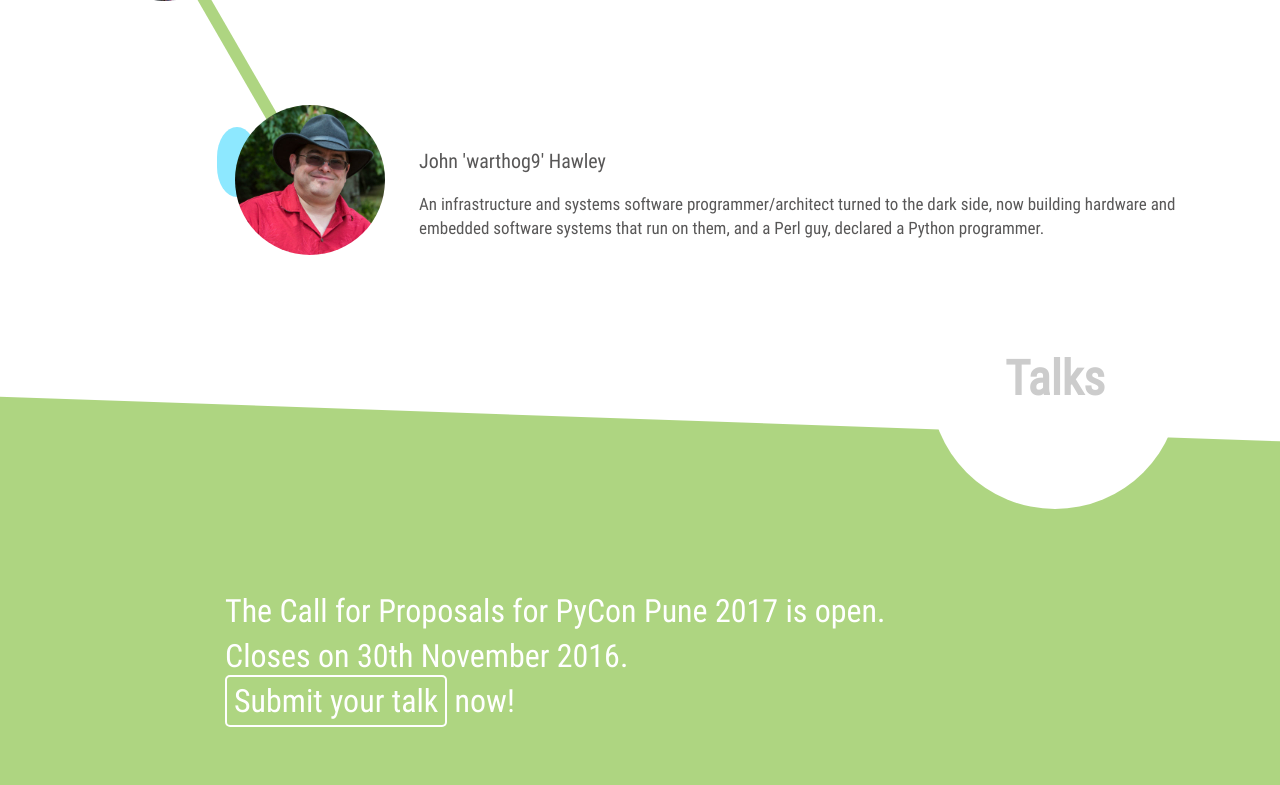
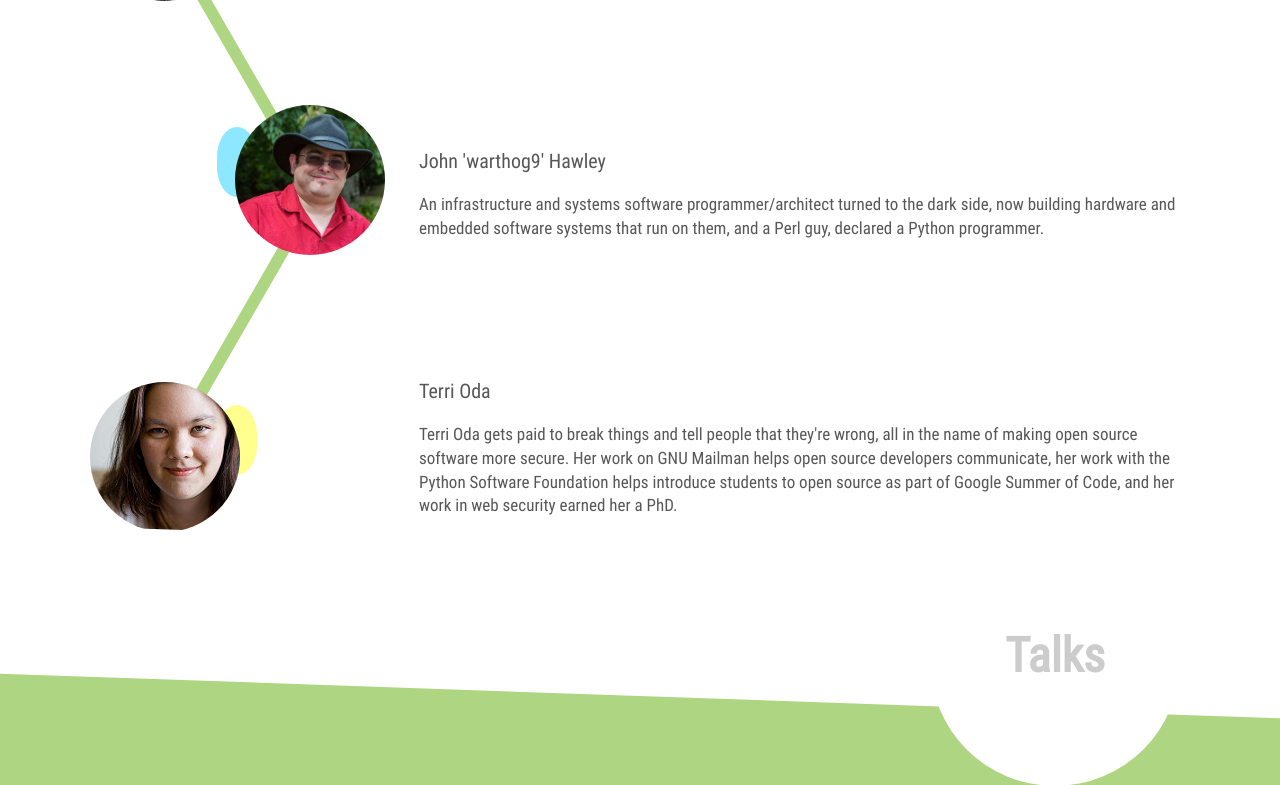
Before and after one commit to PyConPune/pune.pycon.org, a Python web app: template templates/index.html in a window 1280 px wide. Shown: the part 2260-3045 px from the top of the page. Run offline with Jinja, Linux system fonts and the light colour scheme; the template is opened without the code that fills it, so the values that code supplies are empty; some libraries are stand-ins or nearby versions.

Commit message:
Added info for Terri Oda in the speakers section

```diff
--- a/templates/index.html
+++ b/templates/index.html
@@ -79,6 +79,14 @@
                   <p>An infrastructure and systems software programmer/architect turned to the dark side, now building hardware and embedded software systems that run on them, and a Perl guy, declared a Python programmer.</p>
                 </div>
             </div>
+            <div class="speaker m-t-100">
+                <div class="inline-block s-left"><img alt="keynote-speaker" src="/images/terrioda.jpg" /><div class="oval yellow"></div><div class="line right-line hide-resp"></div>
+                </div>
+                <div class="inline-block speaker-info">
+                  <h3>Terri Oda</h3>
+                  <p>Terri Oda gets paid to break things and tell people that they're wrong, all in the name of making open source software more secure. Her work on GNU Mailman helps open source developers communicate, her work with the Python Software Foundation helps introduce students to open source as part of Google Summer of Code, and her work in web security earned her a PhD.</p>
+                </div>
+            </div>
           </div>
         </div>
       </div><!-- blue-fold -->
```
Also changed, not shown: index.html (+8 -0 lines), images/terrioda.jpg (added).
